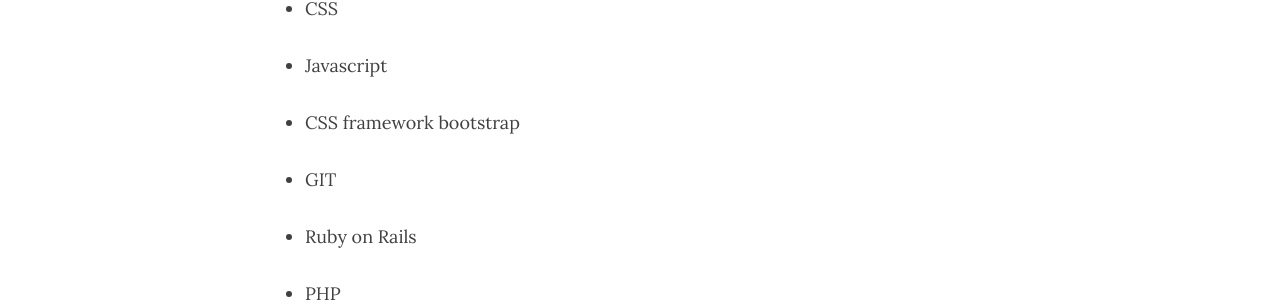
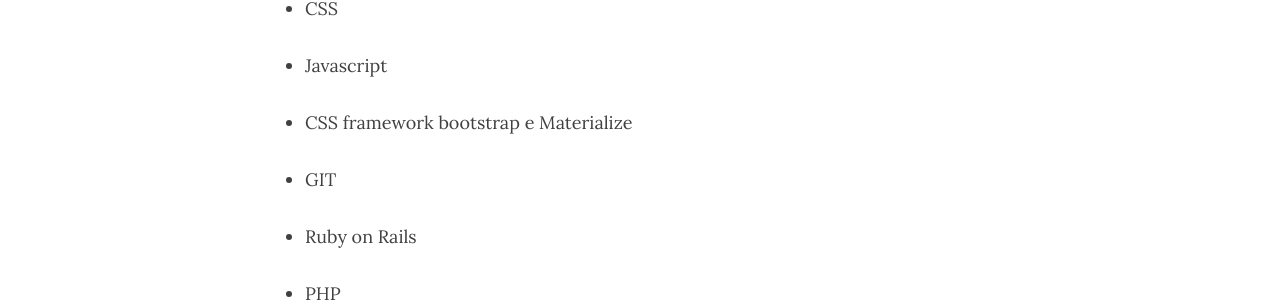
Before and after one commit to gitDbits/diegonoronha.github.io, a Jekyll site: the page built from sobremim.md, in a window 1280 px wide and 900 px high, scrolled down 1785 px. Shown: the part 149-454 px from the top of the window. Built offline with Jekyll 4.4.1, drawn with Linux system fonts in a browser that asks for light colours; nearby versions of some CDN libraries.

Commit message:
Add skill materialize

```diff
--- a/sobremim.md
+++ b/sobremim.md
@@ -48,7 +48,7 @@
 
 * Javascript
 
-* CSS framework bootstrap
+* CSS framework bootstrap e Materialize
 
 * GIT
 
```
